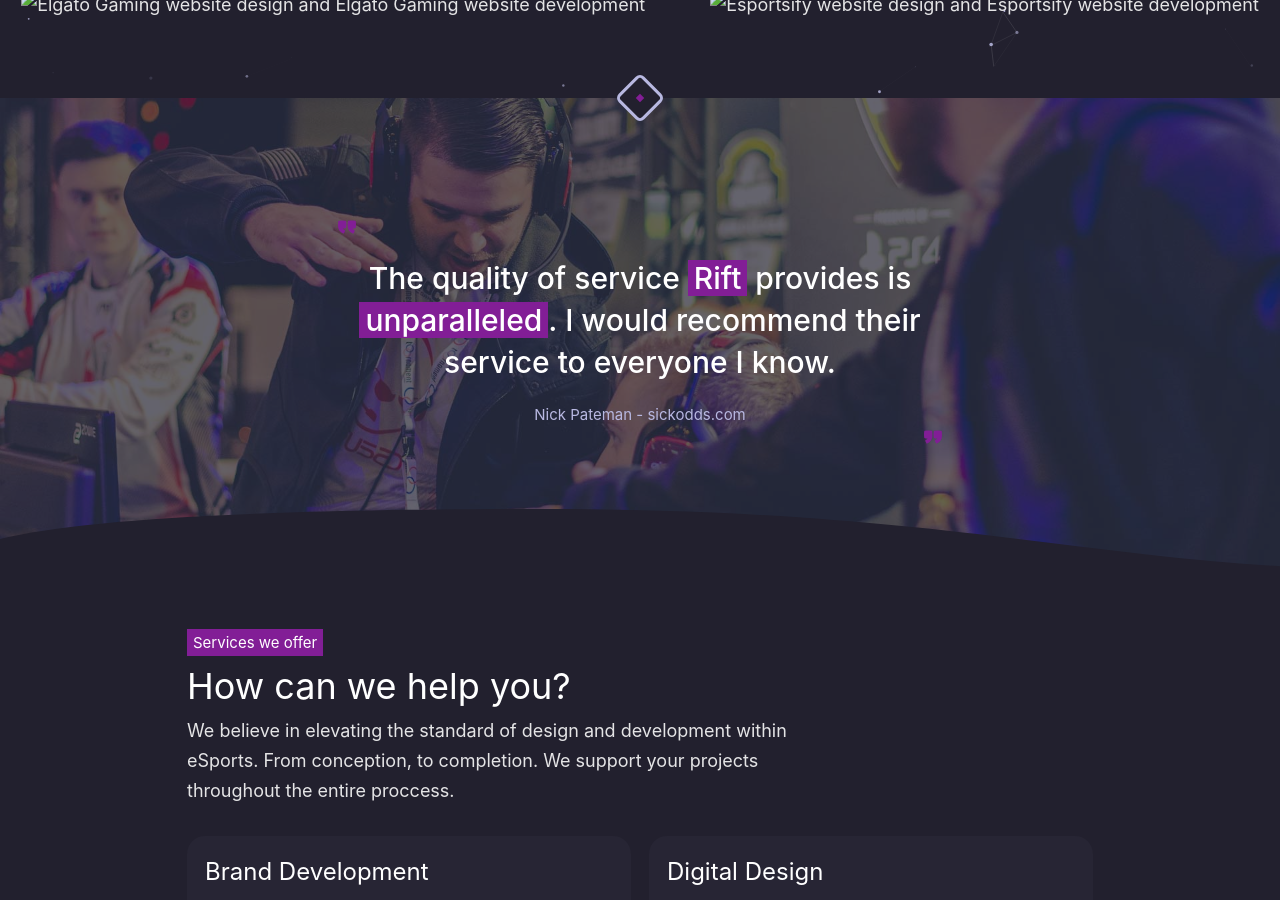
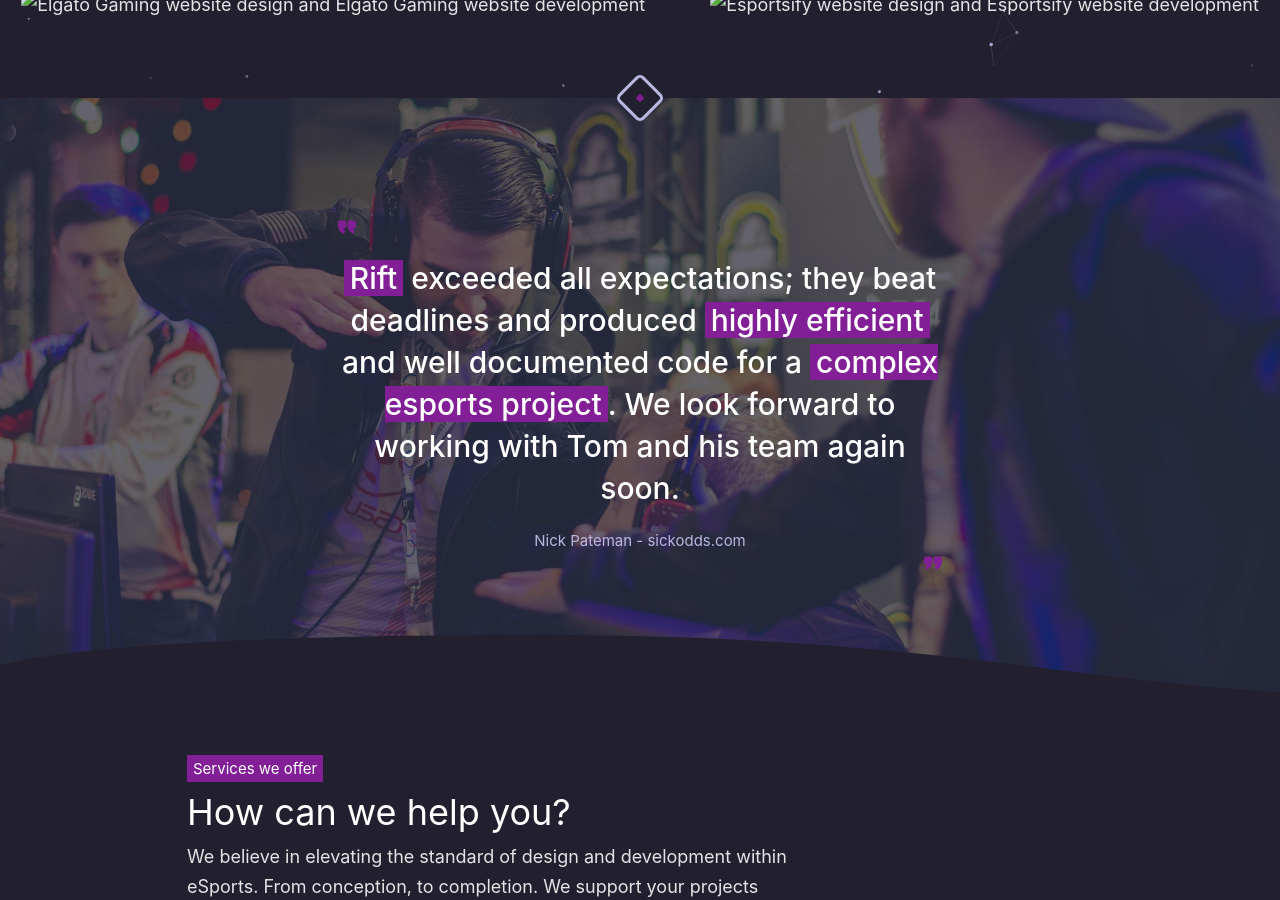
Before and after one commit to RiftCo/rift-portfolio_2017, a Jekyll site: the page built from index.html, in a window 1280 px wide and 900 px high, scrolled down 780 px. Built offline with Jekyll 4.4.1, drawn with Linux system fonts in a browser that asks for light colours; nearby versions of some CDN libraries; library files that are not in the unit come from our copies; the list of posts is cut into pages by our own code.

Commit message:
Update testimonial

```diff
--- a/index.html
+++ b/index.html
@@ -16,7 +16,7 @@ image: "/img/thumb.jpg"
 				  <path fill="#821E96" d="M88 28.5c-2 12.2-2.6 37.6-2.6 38 0 33.2 17.2 59.8 46.6 71.8a5 5 0 0 0 6.5-2.4l10-21a5 5 0 0 0-2.3-7c-9-4.6-14.6-9-18-15.4 8.5-.2 17-1 25.2-2a5 5 0 0 0 4.3-4.3c3-18.4 3-39.7 0-58a5 5 0 0 0-4.3-4.2c-20-3-41-3-61 0a5 5 0 0 0-4.3 4.3zm-85.6 0C.4 40.7 0 66 0 66.5c0 33.2 17 59.2 46.4 71.3a5 5 0 0 0 6.5-2.5L63 115a5 5 0 0 0-2.4-7c-9-4.4-14.6-8.8-18-15.2 8.5-.2 17-.8 25.2-2a5 5 0 0 0 4.3-4.3 173.6 173.6 0 0 0 0-58 5 5 0 0 0-4-4.2 204 204 0 0 0-61 0 5 5 0 0 0-4.4 4.2z"/>
 				</svg>
 			</div>
-			<h3>The quality of service <strong>Rift</strong> provides is <strong>unparalleled</strong>. I would recommend their service to everyone I know.</h3>
+			<h3><strong>Rift</strong> exceeded all expectations; they beat deadlines and produced <strong>highly efficient</strong> and well documented code for a <strong>complex esports project</strong>. We look forward to working with Tom and his team again soon.</h3>
 			<h6>Nick Pateman - sickodds.com</h6>
 			<div class="quote quote-end">
 				<svg xmlns="http://www.w3.org/2000/svg" width="18" height="18" viewBox="0 0 160 160">
```
